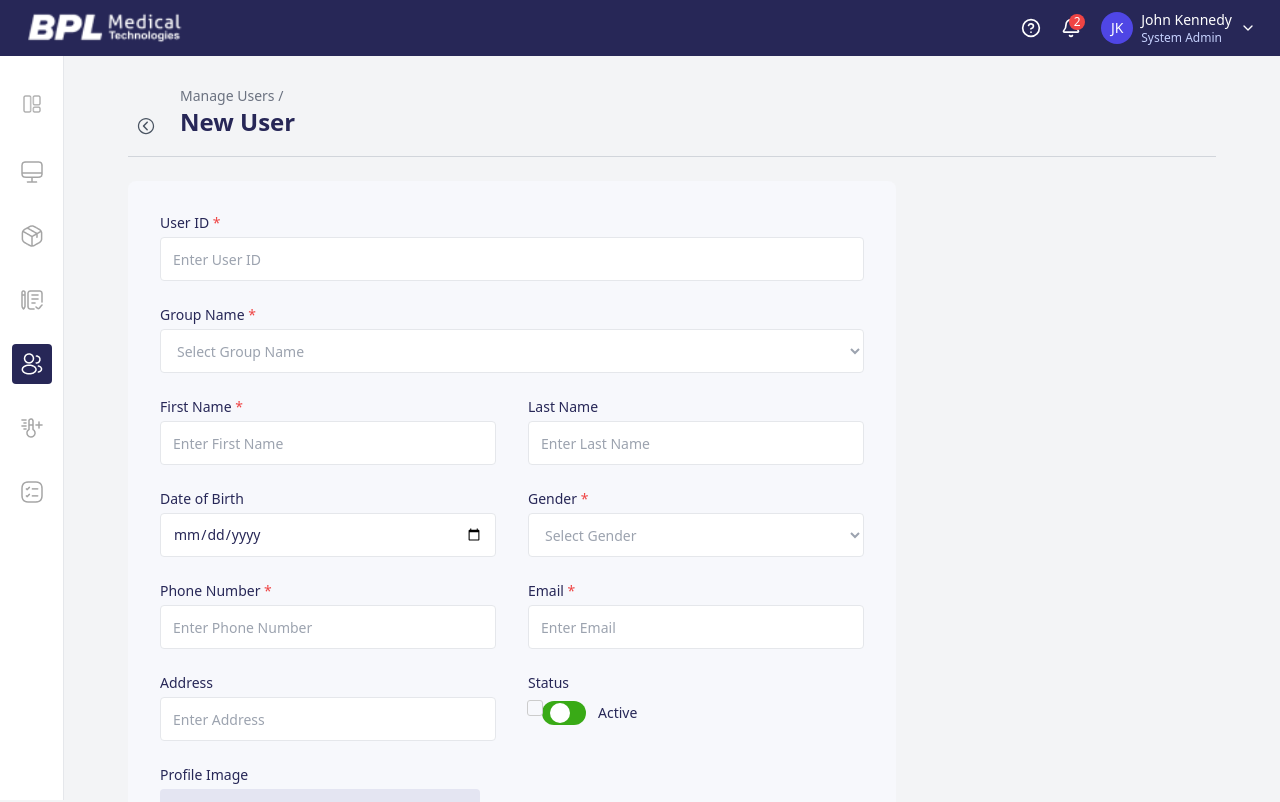
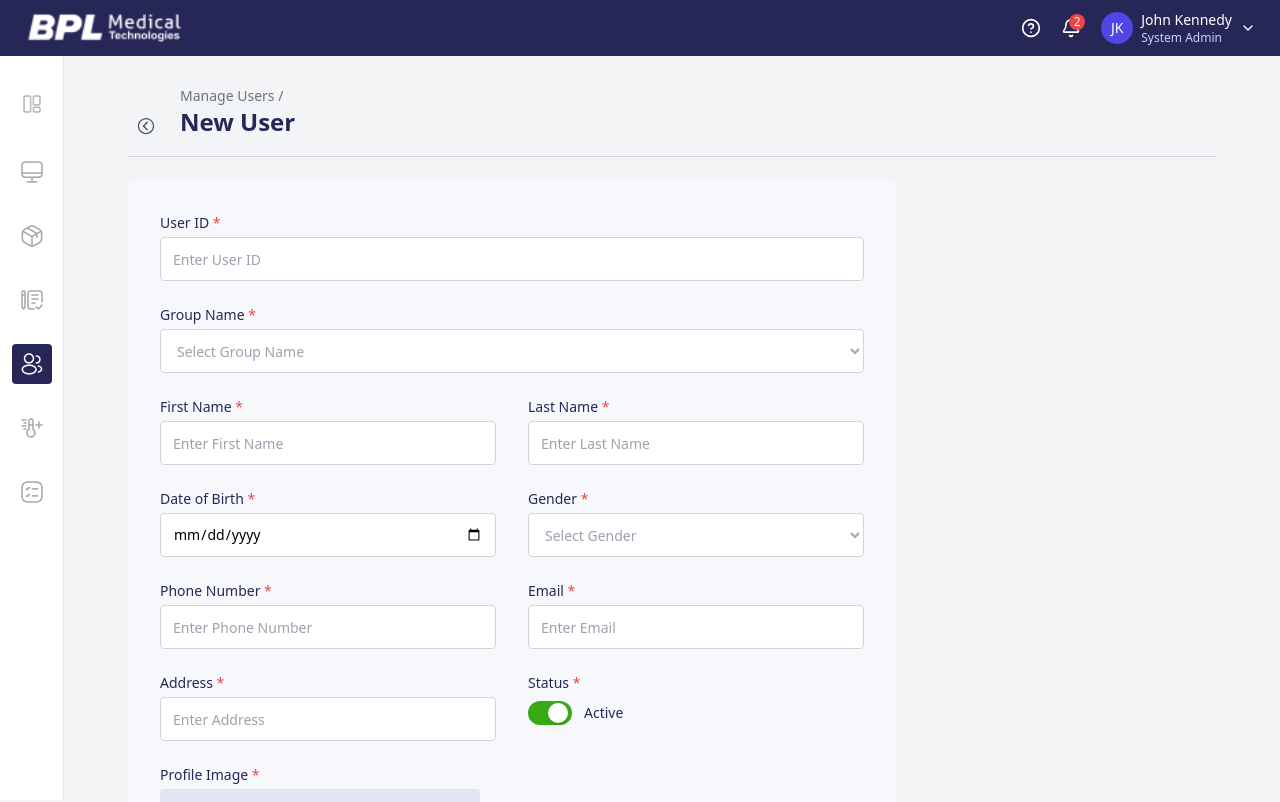
Before and after one commit to Rishika-L/BPL, a React (Create React App) app: page /users/new in a window 1280 px wide. Shown: the top 802 px of the page. Built offline with nearby package versions, Linux system fonts and the light colour scheme; what ag-grid-community would draw is missing.

Commit message:
Improved Manage Users module and fixed form issues

```diff
--- a/src/component/CommonForm.js
+++ b/src/component/CommonForm.js
@@ -3,7 +3,6 @@ import React, { useState } from "react";
 import uploadIcon from "../images/Union.png";
 
 const CommonForm = ({
-
   title,
   fields = [],
   initialData = {},
@@ -34,23 +33,35 @@ const CommonForm = ({
           ? files[0]
           : value,
     }));
+
+    // Clear error while typing
+    setErrors((prev) => ({
+      ...prev,
+      [name]: "",
+    }));
   };
 
-  // VALIDATION
+  // VALIDATION (ALL REQUIRED except toggle)
   const validate = () => {
     let temp = {};
+
     fields.forEach((f) => {
-      if (f.required && !formData[f.name]) {
+      if (f.type === "toggle") return; // skip toggle
+
+      if (!formData[f.name] || formData[f.name] === "") {
         temp[f.name] = `${f.label} is required`;
       }
     });
+
     setErrors(temp);
     return Object.keys(temp).length === 0;
   };
 
   const handleSubmit = (e) => {
     e.preventDefault();
-    if (validate()) onSubmit(formData);
+    if (validate()) {
+      onSubmit(formData);
+    }
   };
 
   return (
@@ -73,7 +84,7 @@ const CommonForm = ({
             {/* LABEL */}
             <label className="block text-sm font-medium text-[#272757] mb-1">
               {field.label}
-              {field.required && <span className="text-red-500"> *</span>}
+              <span className="text-red-500"> *</span>
             </label>
 
             {/* SELECT */}
@@ -82,12 +93,15 @@ const CommonForm = ({
                 name={field.name}
                 value={formData[field.name] || ""}
                 onChange={handleChange}
-                className={`w-full h-11 border rounded px-3 text-sm bg-white
-                  ${
-                    !formData[field.name]
-                      ? "text-gray-400"
-                      : "text-[#272757]"
-                  }`}
+                className={`w-full h-11 border rounded px-3 text-sm bg-white ${
+                  errors[field.name]
+                    ? "border-red-500"
+                    : "border-gray-300"
+                } ${
+                  !formData[field.name]
+                    ? "text-gray-400"
+                    : "text-[#272757]"
+                }`}
               >
                 <option value="" disabled>
                   {field.placeholder || `Select ${field.label}`}
@@ -107,26 +121,39 @@ const CommonForm = ({
                 name={field.name}
                 value={formData[field.name] || ""}
                 onChange={handleChange}
-                className="w-full h-11 border rounded px-3 text-sm text-[#272757]"
+                className={`w-full h-11 border rounded px-3 text-sm ${
+                  errors[field.name]
+                    ? "border-red-500"
+                    : "border-gray-300"
+                }`}
               />
             )}
 
             {/* TOGGLE */}
             {field.type === "toggle" && (
               <div className="flex items-center gap-3 mt-2">
-                <label className="relative inline-flex cursor-pointer">
-                  <input
-                    type="checkbox"
-                    name={field.name}
-                    checked={!!formData[field.name]}
-                    onChange={handleChange}
-                    className="sr-only peer"
+                <div
+                  onClick={() =>
+                    setFormData((prev) => ({
+                      ...prev,
+                      [field.name]: !prev[field.name],
+                    }))
+                  }
+                  className={`w-11 h-6 flex items-center rounded-full p-1 cursor-pointer transition-all duration-300 ${
+                    formData[field.name]
+                      ? "bg-[#39AA16]"
+                      : "bg-gray-300"
+                  }`}
+                >
+                  <div
+                    className={`bg-white w-5 h-5 rounded-full shadow-md transform transition-all duration-300 ${
+                      formData[field.name]
+                        ? "translate-x-4"
+                        : "translate-x-0"
+                    }`}
                   />
-                  <div className="w-11 h-6 bg-gray-300 rounded-full peer-checked:bg-[#39AA16]
-                    after:content-[''] after:absolute after:top-0.5 after:left-0.5
-                    after:bg-white after:h-5 after:w-5 after:rounded-full
-                    after:transition peer-checked:after:translate-x-5" />
-                </label>
+                </div>
+
                 <span className="text-sm text-[#272757]">
                   {formData[field.name] ? "Active" : "Inactive"}
                 </span>
@@ -136,8 +163,16 @@ const CommonForm = ({
             {/* FILE */}
             {field.type === "file" && (
               <>
-                <label className="bg-[#e4e5f2] rounded p-3 w-80 flex items-center gap-3 cursor-pointer">
-                  <img src={uploadIcon} alt="upload" className="w-4 h-4" />
+                <label
+                  className={`bg-[#e4e5f2] rounded p-3 w-80 flex items-center gap-3 cursor-pointer ${
+                    errors[field.name] ? "border border-red-500" : ""
+                  }`}
+                >
+                  <img
+                    src={uploadIcon}
+                    alt="upload"
+                    className="w-4 h-4"
+                  />
                   <div>
                     <p className="text-sm font-medium text-[#272757]">
                       {field.placeholder || "Upload file"}
@@ -149,39 +184,30 @@ const CommonForm = ({
                   <input
                     type="file"
                     name={field.name}
-                    onChange={(e) => {
-                      const file = e.target.files[0];
-                      setFormData((prev) => ({
-                        ...prev,
-                        [field.name]: file,
-                        [`${field.name}Preview`]: file
-                          ? URL.createObjectURL(file)
-                          : "",
-                      }));
-                    }}
+                    onChange={handleChange}
                     className="hidden"
                   />
                 </label>
-
-                {formData[`${field.name}Preview`] && (
-                  <img
-                    src={formData[`${field.name}Preview`]}
-                    alt="preview"
-                    className="w-20 h-20 mt-2 rounded object-cover"
-                  />
-                )}
               </>
             )}
 
             {/* INPUT */}
-            {!["select", "date", "toggle", "file"].includes(field.type) && (
+            {!["select", "date", "toggle", "file"].includes(
+              field.type
+            ) && (
               <input
                 type={field.type || "text"}
                 name={field.name}
                 value={formData[field.name] || ""}
                 onChange={handleChange}
-                placeholder={field.placeholder || `Enter ${field.label}`}
-                className="w-full h-11 border rounded px-3 text-sm text-[#272757]"
+                placeholder={
+                  field.placeholder || `Enter ${field.label}`
+                }
+                className={`w-full h-11 border rounded px-3 text-sm ${
+                  errors[field.name]
+                    ? "border-red-500"
+                    : "border-gray-300"
+                }`}
               />
             )}
 
@@ -212,9 +238,6 @@ const CommonForm = ({
           </button>
         </div>
       </form>
-
-
-
     </div>
   );
 };
--- a/src/pages/AddProduct.js
+++ b/src/pages/AddProduct.js
@@ -12,11 +12,9 @@ const AddProduct = () => {
   const editData = location.state?.editData;
   const editIndex = location.state?.editIndex;
 
-  //  Fields Configuration
   const fields = [
     {
       level: "Level 1",
-
       name: "productName",
       label: "Product Name",
       type: "select",
@@ -35,16 +33,9 @@ const AddProduct = () => {
       name: "fgCode",
       label: "FG Code",
       type: "select",
-  options: [
-    "FG-1001",
-    "FG-1002",
-    "FG-2001",
-    "FG-3005",
-    "FG-4008",
-  ],
+      options: ["FG-1001", "FG-1002", "FG-2001", "FG-3005", "FG-4008"],
       placeholder: "Select FG Code",
     },
-
     {
       level: "Level 1",
       name: "productType",
@@ -69,27 +60,23 @@ const AddProduct = () => {
     },
   ];
 
-  //  Submit Handler
   const handleSubmit = (formData) => {
-    const existingProducts =
-      JSON.parse(localStorage.getItem("products")) || [];
-
     if (editIndex !== undefined) {
-      // Update
-      existingProducts[editIndex] = {
-        ...existingProducts[editIndex],
-        ...formData,
-      };
+      // UPDATE
+      navigate("/manage-products", {
+        state: {
+          updatedProduct: formData,
+          editIndex: editIndex,
+        },
+      });
     } else {
-      // Create
-      existingProducts.push({
-        ...formData,
-        addedOn: new Date().toLocaleDateString("en-GB"),
+      // CREATE
+      navigate("/manage-products", {
+        state: {
+          newProduct: formData,
+        },
       });
     }
-
-    localStorage.setItem("products", JSON.stringify(existingProducts));
-    navigate("/manage-products");
   };
 
   return (
--- a/src/pages/ManageProducts.js
+++ b/src/pages/ManageProducts.js
@@ -3,7 +3,7 @@ import React, { useState, useEffect } from "react";
 import Navbar from "../component/Navbar";
 import Sidebar from "../component/Sidebar";
 import ReusableTable from "../component/ReusableTable";
-import LeftProductsTable from "../component/LeftProductsTable";
+import AgTable from "../Components/Table/AgTable";
 import { useNavigate, useLocation } from "react-router-dom";
 
 const FG_CODES = [
@@ -22,17 +22,17 @@ const ManageProducts = () => {
   const [selectedFGCodes, setSelectedFGCodes] = useState([]);
   const [isOrganizing, setIsOrganizing] = useState(false);
 
-  // Load products
   const [products, setProducts] = useState(() => {
     const saved = localStorage.getItem("products");
     return saved ? JSON.parse(saved) : [];
   });
 
+  // Save to localStorage
   useEffect(() => {
     localStorage.setItem("products", JSON.stringify(products));
   }, [products]);
 
-  // Coming from AddProduct page
+  // Add / Update Product
   useEffect(() => {
     if (location.state?.newProduct) {
       const newProduct = {
@@ -40,6 +40,7 @@ const ManageProducts = () => {
         id: Date.now(),
         addedOn: new Date().toLocaleDateString("en-GB"),
       };
+
       setProducts((prev) => [...prev, newProduct]);
       navigate(".", { replace: true });
     }
@@ -49,7 +50,7 @@ const ManageProducts = () => {
 
       setProducts((prev) =>
         prev.map((item, i) =>
-          i === editIndex ? { ...updatedProduct } : item
+          i === editIndex ? { ...item, ...updatedProduct } : item
         )
       );
 
@@ -57,20 +58,16 @@ const ManageProducts = () => {
     }
   }, [location.state, navigate]);
 
-  // Delete
   const handleDelete = (index) => {
-    const updated = products.filter((_, i) => i !== index);
-    setProducts(updated);
+    setProducts(products.filter((_, i) => i !== index));
   };
 
-  // Edit
   const handleEdit = (index) => {
     navigate("/add-product", {
       state: { editData: products[index], editIndex: index },
     });
   };
 
-  // FG Select
   const toggleFGCode = (item) => {
     setSelectedFGCodes((prev) =>
       prev.includes(item)
@@ -79,18 +76,62 @@ const ManageProducts = () => {
     );
   };
 
-  // Save Organize
   const handleSave = () => {
     setIsOrganizing(false);
     alert("Order Saved Successfully");
   };
 
-  // Reset Organize
   const handleReset = () => {
     const saved = localStorage.getItem("products");
     setProducts(saved ? JSON.parse(saved) : []);
     setIsOrganizing(false);
   };
+
+  // AgTable Columns
+  const columnDefs = [
+    { headerName: "Product Name", field: "productName", flex: 1 },
+    { headerName: "Code", field: "code", flex: 1 },
+    { headerName: "FG Code", field: "fgCode", flex: 1 },
+    { headerName: "Product Type", field: "productType", flex: 1 },
+    { headerName: "Traceability", field: "traceability", flex: 1 },
+   // STATUS FIRST
+  {
+    headerName: "Status",
+    field: "status",
+    cellRenderer: (params) => (
+      <div className="flex items-center gap-2">
+        <span
+          className={`w-2 h-2 rounded-full ${
+            params.value ? "bg-green-500" : "bg-red-500"
+          }`}
+        ></span>
+        <span>{params.value ? "Active" : "Inactive"}</span>
+      </div>
+    ),
+    width: 120,
+  },
+    { headerName: "Added On", field: "addedOn", flex: 1 },
+    {
+      headerName: "Action",
+      width: 150,
+      cellRenderer: (params) => (
+        <div className="flex gap-3">
+          <button
+            onClick={() => handleEdit(params.node.rowIndex)}
+            className="text-blue-600 text-sm"
+          >
+            Edit
+          </button>
+          <button
+            onClick={() => handleDelete(params.node.rowIndex)}
+            className="text-red-600 text-sm"
+          >
+            Delete
+          </button>
+        </div>
+      ),
+    },
+  ];
 
 
 
@@ -106,7 +147,7 @@ const ManageProducts = () => {
             Manage Products
           </h1>
 
-          {/* ================= MAIN TABS ================= */}
+          {/* MAIN TABS */}
           <div className="flex gap-6 border-b mt-8">
             {[
               { id: "productMaster", label: "Product Master" },
@@ -138,7 +179,6 @@ const ManageProducts = () => {
               selectedItems={selectedFGCodes}
               onSelect={toggleFGCode}
               width="w-72"
-              className="overflow-y-auto"
             />
 
             {/* RIGHT SIDE */}
@@ -147,7 +187,6 @@ const ManageProducts = () => {
 
                 {/* SUB TABS */}
                 <div className="flex gap-6 border-b items-center">
-
                   <button
                     onClick={() => setActiveSubTab("products")}
                     className={`pb-2 ${
@@ -219,14 +258,12 @@ const ManageProducts = () => {
                 </div>
               </div>
 
-              {/* PRODUCTS TABLE */}
-             <LeftProductsTable
-  data={products}
-  setData={setProducts}   //  THIS IS IMPORTANT
-  onEdit={handleEdit}
-  onDelete={handleDelete}
-  isOrganizing={isOrganizing}
-/>
+              {/* AG TABLE */}
+              <AgTable
+                rowData={products}
+                columnDefs={columnDefs}
+                pagination={true}
+              />
 
             </div>
           </div>
--- a/src/pages/ManageUsers.js
+++ b/src/pages/ManageUsers.js
@@ -8,7 +8,6 @@ import AgTable from "../Components/Table/AgTable";
 const ManageUsers = () => {
   const navigate = useNavigate();
 
-  const [activeTab] = useState("users");
   const [users, setUsers] = useState([]);
 
   const [search, setSearch] = useState("");
@@ -19,30 +18,10 @@ const ManageUsers = () => {
   const [activePage, setActivePage] = useState(1);
   const [perPage, setPerPage] = useState(25);
 
-  // ================= LOAD USERS =================
+  //  Load Users from LocalStorage
   useEffect(() => {
     const storedUsers = JSON.parse(localStorage.getItem("users")) || [];
-
-    if (storedUsers.length === 0) {
-      const sampleUsers = [
-        {
-          id: 1,
-          firstName: "Rishika",
-          lastName: "R",
-          phone: "9876543210",
-          email: "rishika@test.com",
-          gender: "Female",
-          role: "Admin",
-          createdOn: "2026-02-14",
-          status: true,
-        },
-      ];
-
-      setUsers(sampleUsers);
-      localStorage.setItem("users", JSON.stringify(sampleUsers));
-    } else {
     setUsers(storedUsers);
-    }
   }, []);
 
   // ================= FILTER USERS =================
@@ -58,6 +37,23 @@ const ManageUsers = () => {
     );
   });
 
+  // ================= DELETE USER =================
+  const handleDelete = (rowIndex) => {
+    const updatedUsers = users.filter((_, i) => i !== rowIndex);
+    setUsers(updatedUsers);
+    localStorage.setItem("users", JSON.stringify(updatedUsers));
+  };
+
+  // ================= EDIT USER =================
+  const handleEdit = (rowIndex) => {
+    navigate("/users/new", {
+      state: {
+        editData: users[rowIndex],
+        editIndex: rowIndex,
+      },
+    });
+  };
+
   // ================= PAGINATION =================
   const totalRecords = filteredUsers.length;
   const totalPages = Math.ceil(totalRecords / perPage) || 1;
@@ -70,10 +66,55 @@ const ManageUsers = () => {
   const startCount = totalRecords === 0 ? 0 : startIndex + 1;
   const endCount = Math.min(endIndex, totalRecords);
 
-  // ================= COLUMN DEFINITIONS =================
+  const handlePageChange = (page) => setActivePage(page);
+
+  const handlePerPageChange = (newPerPage) => {
+    setPerPage(Number(newPerPage));
+    setActivePage(1);
+  };
+
+  // ================= TABLE COLUMNS =================
   const columnDefs = [
+    {
+      headerName: "Profile Image",
+      cellRenderer: (params) =>
+        params.data?.profileImage ? (
+          <img
+            src={params.data.profileImage}
+            alt="profile"
+            className="w-10 h-10 rounded-full object-cover"
+          />
+        ) : (
+          <div className="w-10 h-10 rounded-full bg-gray-300"></div>
+        ),
+      width: 100,
+    },
 
-  // STATUS FIRST
+    { headerName: "User ID", field: "id" },
+
+    {
+      headerName: "User Name",
+      field: "firstName",
+      cellRenderer: (params) => (
+        <span className="text-blue-600 font-medium cursor-pointer">
+          {params.value}
+        </span>
+      ),
+    },
+
+    { headerName: "Gender", field: "gender" },
+    { headerName: "Phone No.", field: "phone" },
+
+    {
+      headerName: "Email",
+      field: "email",
+      flex: 1,
+      minWidth: 220,
+    },
+
+    { headerName: "Role Name", field: "role" },
+    { headerName: "Created on", field: "createdOn" },
+
     {
       headerName: "Status",
       field: "status",
@@ -87,59 +128,31 @@ const ManageUsers = () => {
           <span>{params.value ? "Active" : "Inactive"}</span>
         </div>
       ),
-    width: 120,
+      width: 130,
     },
 
     {
-    headerName: "Profile Image",
-    cellRenderer: (params) =>
-      params.data.profileImage ? (
-        <img
-          src={params.data.profileImage}
-          alt="profile"
-          className="w-10 h-10 rounded-full object-cover"
-        />
-      ) : (
-        <div className="w-10 h-10 rounded-full bg-gray-300"></div>
-      ),
-    width: 90,
-  },
+      headerName: "Action",
+      width: 160,
+      cellRenderer: (params) => (
+        <div className="flex gap-4">
+          <button
+            onClick={() => handleEdit(params.node.rowIndex)}
+            className="text-blue-600 text-sm font-medium"
+          >
+            Edit
+          </button>
 
-  { headerName: "User ID", field: "id" },
-
-  {
-    headerName: "User Name",
-    field: "firstName",
-    cellRenderer: (params) => (
-      <span className="text-blue-600 cursor-pointer font-medium">
-        {params.value}
-      </span>
+          <button
+            onClick={() => handleDelete(params.node.rowIndex)}
+            className="text-red-600 text-sm font-medium"
+          >
+            Delete
+          </button>
+        </div>
       ),
     },
-
-  { headerName: "Gender", field: "gender" },
-  { headerName: "Phone No.", field: "phone" },
-  { headerName: "Email", field: "email" },
-  { headerName: "Role Name", field: "role" },
-  { headerName: "Created on", field: "createdOn" },
-
-  {
-    headerName: "Action",
-    cellRenderer: () => (
-      <div className="cursor-pointer ml-7 text-xl">⋮</div>
-    ),
-    width: 80,
-  },
   ];
-
-
-  const handlePageChange = (page) => setActivePage(page);
-  const changeActivepage = (page) => page !== "..." && setActivePage(page);
-
-  const handlePerPageChange = (newPerPage) => {
-    setPerPage(Number(newPerPage));
-    setActivePage(1);
-  };
 
   return (
     <div className="min-h-screen bg-gray-100">
@@ -172,14 +185,13 @@ const ManageUsers = () => {
             }}
           />
 
-          {activeTab === "users" && (
           <div className="mt-6">
             <AgTable
               rowData={currentUsers}
               columnDefs={columnDefs}
               activePage={activePage}
-                changeActivepage={changeActivepage}
               handlePageChange={handlePageChange}
+              pagination={true}
               paginationData={{
                 total_page: totalPages,
                 per_page: perPage,
@@ -187,11 +199,9 @@ const ManageUsers = () => {
                 from: startCount,
                 to: endCount,
               }}
-                pagination={true}
               onPerPageChange={handlePerPageChange}
             />
           </div>
-          )}
         </div>
       </div>
     </div>
--- a/src/pages/NewUser.js
+++ b/src/pages/NewUser.js
@@ -1,17 +1,18 @@
 import React from "react";
-import { useNavigate } from "react-router-dom";
+import { useNavigate, useLocation } from "react-router-dom";
 import { IoIosArrowDropleft } from "react-icons/io";
 
 import Navbar from "../component/Navbar";
 import Sidebar from "../component/Sidebar";
 import CommonForm from "../component/CommonForm";
 
-
 const fields = [
   { name: "userId", label: "User ID", required: true, fullWidth: true },
 
+
+
   {
-    name: "group",
+    name: "role",
     label: "Group Name",
     type: "select",
     options: ["Admin", "User"],
@@ -42,30 +43,36 @@ const fields = [
   { name: "image", label: "Profile Image", type: "file", fullWidth: true },
 ];
 
+
 const NewUser = () => {
   const navigate = useNavigate();
+  const location = useLocation();
 
+  const editData = location.state?.editData;
+  const editIndex = location.state?.editIndex;
 
   const handleSubmit = (data) => {
     const existingUsers =
       JSON.parse(localStorage.getItem("users")) || [];
 
-    const newUser = {
-      id: Date.now(),
+    const userData = {
+      id: editData ? editData.id : Date.now(),
       ...data,
-
-      imagePreview: data.image
+      profileImage: data.image
         ? URL.createObjectURL(data.image)
-        : "",
-
-      createdAt: new Date().toISOString(),
+        : editData?.profileImage || "",
+      createdOn:
+        editData?.createdOn ||
+        new Date().toLocaleDateString("en-GB"),
     };
 
-    localStorage.setItem(
-      "users",
-      JSON.stringify([...existingUsers, newUser])
-    );
+    if (editIndex !== undefined) {
+      existingUsers[editIndex] = userData;
+    } else {
+      existingUsers.push(userData);
+    }
 
+    localStorage.setItem("users", JSON.stringify(existingUsers));
     navigate("/users");
   };
 
@@ -77,7 +84,6 @@ const NewUser = () => {
         <Sidebar />
 
         <div className="flex-1 px-16 py-20">
-          {/* HEADER */}
           <div className="mb-6">
             <div className="flex items-center gap-4">
               <button
@@ -92,7 +98,7 @@ const NewUser = () => {
                   Manage Users /
                 </p>
                 <h2 className="text-2xl font-semibold text-[#272757]">
-                  New User
+                  {editData ? "Edit User" : "New User"}
                 </h2>
               </div>
             </div>
@@ -100,14 +106,12 @@ const NewUser = () => {
             <div className="mt-3 border-b border-gray-300" />
           </div>
 
-          {/*  COMMON FORM */}
           <CommonForm
             fields={fields}
-            initialData={{ status: true }}
+            initialData={editData || { status: true }}
             onSubmit={handleSubmit}
             onCancel={() => navigate("/users")}
           />
-
         </div>
       </div>
     </div>
```
Lines whose indentation alone changed are shown as unchanged.
